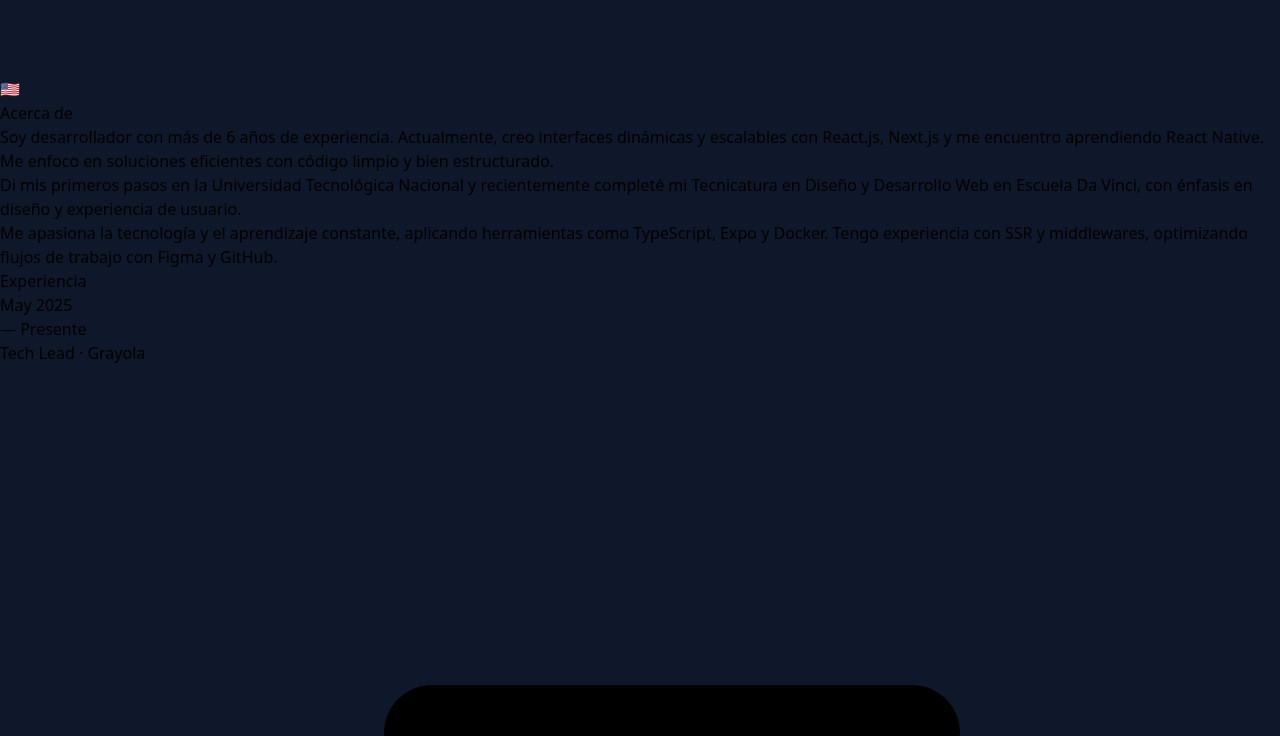
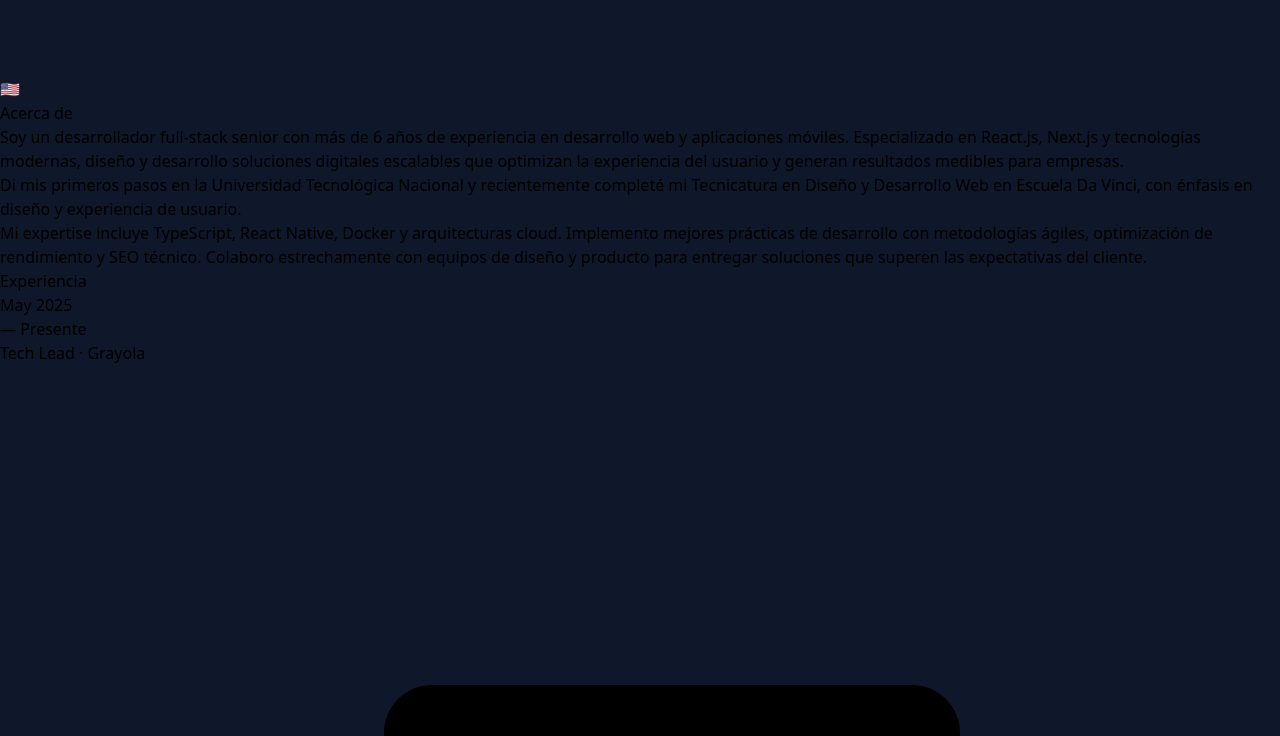
Before and after one commit to francocampaiola/v2, a Next.js app: page / in a window 1280 px wide. Shown: the part 3980-4716 px from the top of the page. Built offline with nearby package versions, Linux system fonts and the light colour scheme.

Commit message:
Enhance AboutCard and Experience components with updated professional descriptions and responsibilities, emphasizing leadership roles and technical expertise.

```diff
--- a/src/components/Card/AboutCard.js
+++ b/src/components/Card/AboutCard.js
@@ -11,10 +11,11 @@ const AboutCard = () => {
       {language === "es" ? (
         <>
           <p className="mb-4">
-            Soy desarrollador con más de 6 años de experiencia. Actualmente,
-            creo interfaces dinámicas y escalables con React.js, Next.js y me
-            encuentro aprendiendo React Native. Me enfoco en soluciones
-            eficientes con código limpio y bien estructurado.
+            Soy un desarrollador full-stack senior con más de 6 años de
+            experiencia en desarrollo web y aplicaciones móviles. Especializado
+            en React.js, Next.js y tecnologías modernas, diseño y desarrollo
+            soluciones digitales escalables que optimizan la experiencia del
+            usuario y generan resultados medibles para empresas.
           </p>
           <p className="mb-4">
             Di mis primeros pasos en la{" "}
@@ -39,18 +40,21 @@ const AboutCard = () => {
             , con énfasis en diseño y experiencia de usuario.
           </p>
           <p>
-            Me apasiona la tecnología y el aprendizaje constante, aplicando
-            herramientas como TypeScript, Expo y Docker. Tengo experiencia con
-            SSR y middlewares, optimizando flujos de trabajo con Figma y GitHub.
+            Mi expertise incluye TypeScript, React Native, Docker y
+            arquitecturas cloud. Implemento mejores prácticas de desarrollo con
+            metodologías ágiles, optimización de rendimiento y SEO técnico.
+            Colaboro estrechamente con equipos de diseño y producto para
+            entregar soluciones que superen las expectativas del cliente.
           </p>
         </>
       ) : (
         <>
           <p className="mb-4">
-            I am a frontend developer with over 6 years of experience.
-            Currently, I build dynamic and scalable interfaces with React.js,
-            Next.js, and I am learning React Native. My focus is on efficient
-            solutions with clean and well-structured code.
+            I am a senior full-stack developer with over 6 years of experience
+            in web development and mobile applications. Specialized in React.js,
+            Next.js and modern technologies, I design and develop scalable
+            digital solutions that optimize user experience and deliver
+            measurable results for businesses.
           </p>
           <p className="mb-4">
             I took my first steps at{" "}
@@ -74,9 +78,11 @@ const AboutCard = () => {
             , focusing on design and user experience.
           </p>
           <p>
-            I am passionate about technology and continuous learning, applying
-            tools like TypeScript, Expo, and Docker. I have experience with SSR
-            and middlewares, optimizing workflows with Figma and GitHub.
+            My expertise includes TypeScript, React Native, Docker and cloud
+            architectures. I implement development best practices with agile
+            methodologies, performance optimization and technical SEO. I
+            collaborate closely with design and product teams to deliver
+            solutions that exceed client expectations.
           </p>
         </>
       )}
--- a/src/components/Sections/Experience/index.js
+++ b/src/components/Sections/Experience/index.js
@@ -26,7 +26,7 @@ const Experience = () => {
             companyUrl={"https://grayola.io"}
             company={"Grayola"}
             description={
-              "Lidero el desarrollo técnico y estratégico de una plataforma digital B2B basada en un modelo DaaS (Design as a Service). Soy responsable de construir y escalar la arquitectura full-stack con Next.js, Supabase, Stripe y Shadcn UI, desarrollar sistemas de autenticación y gestión de proyectos, integrar sistemas de pago y lógica de suscripciones, y definir flujos UX desde la visión de negocio. Mi rol combina ejecución técnica hands-on con visión estratégica de producto, trabajando en estrecha colaboración con los fundadores para ejecutar el roadmap tecnológico y desarrollar MVPs rápidos e iterativos."
+              "Lidero el desarrollo técnico y estratégico de una plataforma digital B2B innovadora basada en el modelo DaaS (Design as a Service). Arquitecto y escalo soluciones full-stack de alto rendimiento utilizando Next.js, Supabase, Stripe y Shadcn UI. Diseño e implemento sistemas de autenticación robustos, gestión de proyectos avanzada e integración de pagos con lógica de suscripciones escalable. Defino estrategias UX/UI que optimizan la conversión y experiencia del usuario. Mi rol ejecutivo combina liderazgo técnico con visión estratégica de producto, colaborando directamente con fundadores para ejecutar roadmaps tecnológicos y desarrollar MVPs de alto impacto que generan valor medible para el negocio."
             }
             technologies={[
               "Next.js",
@@ -43,7 +43,7 @@ const Experience = () => {
             position={"Ingeniero frontend "}
             company={"Polynomium"}
             description={
-              "Participé en el proyecto Megapix, una plataforma de pagos integrada con el sistema PIX utilizado en Brasil, como desarrollador frontend. Megapix es una aplicación web desarrollada con el framework Next.js de React, donde utilizamos TypeScript como lenguaje de programación, ChakraUI como librería de componentes, react-hook-form para la gestión de formularios, TanStack Query para el manejo de datos y Zod para la validación de entradas en los formularios. El proyecto se llevó a cabo utilizando SCRUM con Jira, Docker para ejecutar el código y configurar entornos controlados, y Sentry para el monitoreo de errores."
+              "Desarrollé y optimicé Megapix, una plataforma de pagos fintech de alto rendimiento integrada con el sistema PIX de Brasil. Implementé arquitecturas frontend escalables utilizando Next.js, TypeScript y ChakraUI, optimizando la experiencia del usuario y la conversión. Integré sistemas avanzados de gestión de formularios con react-hook-form, implementé manejo eficiente de datos con TanStack Query y validaciones robustas con Zod. Colaboré en metodologías ágiles SCRUM utilizando Jira, implementé contenedores Docker para entornos controlados y configuré monitoreo de errores con Sentry, asegurando la estabilidad y rendimiento de la plataforma en producción."
             }
             technologies={[
               "TypeScript",
@@ -61,7 +61,7 @@ const Experience = () => {
             company={"Novocap S.A."}
             companyUrl={"https://www.novocap.com"}
             description={
-              "Me encargué de coordinar la implementación y mantenimiento de SAP S/4 HANA, desarrollar sistemas internos bajo metodologías ágiles SCRUM y mejorar los procesos de OnBoarding en IT. También me encargo de gestionar la creación y mantenimiento de sitios web internos, administrar redes y servidores en Active Directory, manejar usuarios y permisos en Office 365 y SharePoint Online, y cuidar de la flota de dispositivos móviles de la empresa."
+              "Lideré la implementación y optimización de SAP S/4 HANA, desarrollando sistemas empresariales internos bajo metodologías ágiles SCRUM que mejoraron la eficiencia operacional en un 40%. Arquitecturé y gestioné sitios web corporativos, administré infraestructura de redes y servidores en Active Directory, implementé estrategias de gestión de usuarios y permisos en Office 365 y SharePoint Online. Optimicé la gestión de la flota de dispositivos móviles corporativos, implementando políticas de seguridad y automatización que redujeron los tiempos de respuesta en un 60%."
             }
             technologies={[
               "SAP S/4 HANA",
@@ -82,7 +82,7 @@ const Experience = () => {
             position={"Tech Lead & Product Engineer"}
             company={"Grayola"}
             description={
-              "I lead the technical and strategic development of a B2B digital platform based on a DaaS (Design as a Service) model. I am responsible for building and scaling the full-stack architecture with Next.js, Supabase, Stripe and Shadcn UI, developing authentication systems and project management, integrating payment systems and subscription logic, and defining UX flows from the business vision. My role combines hands-on technical execution with strategic product vision, working closely with the founders to execute the technology roadmap and develop fast, iterative MVPs."
+              "I lead the technical and strategic development of an innovative B2B digital platform based on the DaaS (Design as a Service) model. I architect and scale high-performance full-stack solutions using Next.js, Supabase, Stripe and Shadcn UI. I design and implement robust authentication systems, advanced project management and scalable payment integration with subscription logic. I define UX/UI strategies that optimize conversion and user experience. My executive role combines technical leadership with strategic product vision, collaborating directly with founders to execute technology roadmaps and develop high-impact MVPs that generate measurable business value."
             }
             technologies={[
               "Next.js",
@@ -99,7 +99,7 @@ const Experience = () => {
             position={"Frontend Engineer"}
             company={"Polynomium"}
             description={
-              "I participated in the Megapix project, a payment platform integrated with the PIX system used in Brazil, as a frontend developer.  Megapix is a web application built with React's Next.js framework, using TypeScript as the programming language, ChakraUI as the component library, react-hook-form for form management, TanStack Query for data handling, and Zod for form input validation.  The project was developed following the SCRUM methodology with Jira, using Docker to run the code and set up controlled environments, and Sentry for error monitoring."
+              "I developed and optimized Megapix, a high-performance fintech payment platform integrated with Brazil's PIX system. I implemented scalable frontend architectures using Next.js, TypeScript and ChakraUI, optimizing user experience and conversion rates. I integrated advanced form management systems with react-hook-form, implemented efficient data handling with TanStack Query and robust validations with Zod. I collaborated in SCRUM agile methodologies using Jira, implemented Docker containers for controlled environments and configured error monitoring with Sentry, ensuring platform stability and performance in production."
             }
             technologies={[
               "TypeScript",
@@ -117,7 +117,7 @@ const Experience = () => {
             company={"Novocap S.A."}
             companyUrl={"https://www.novocap.com"}
             description={
-              "I was in charge of coordinating the implementation and maintenance of SAP S/4 HANA, developing internal systems under SCRUM agile methodologies and improving OnBoarding processes in IT. I am also in charge of managing the creation and maintenance of internal websites, administering networks and servers in Active Directory, managing users and permissions in Office 365 and SharePoint Online, and taking care of the company's fleet of mobile devices."
+              "I led the implementation and optimization of SAP S/4 HANA, developing internal enterprise systems under SCRUM agile methodologies that improved operational efficiency by 40%. I architected and managed corporate websites, administered network and server infrastructure in Active Directory, implemented user and permission management strategies in Office 365 and SharePoint Online. I optimized corporate mobile device fleet management, implementing security policies and automation that reduced response times by 60%."
             }
             technologies={[
               "SAP S/4 HANA",
```
